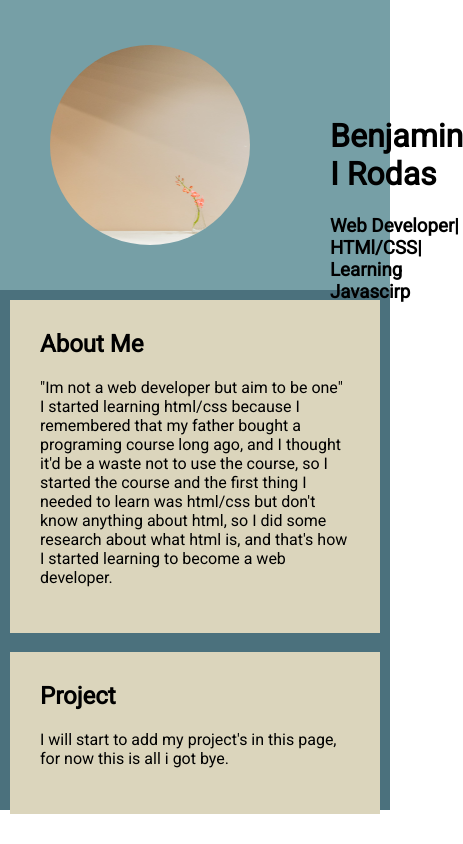
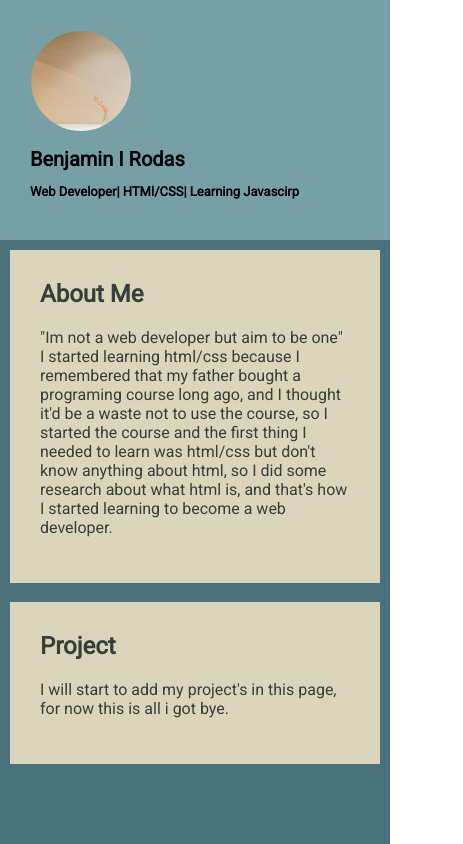
Before and after one commit to Benjaminrodas28/profile, a plain HTML site: page index.html in a window 390 px wide. Shown: the top 844 px of the page, 463 px wide, since content can reach past the window. Drawn offline with Linux system fonts and the light colour scheme.

Commit message:
fix the profile icon and name/skill  placement and

```diff
--- a/index.html
+++ b/index.html
@@ -17,22 +17,22 @@
     <title>about me</title>
   </head>
   <body>
-    <header class="header">
-      <div class="flex-box-holder">
-        <div class="profile-picture-holder">
-          <img
-            class="profile"
-            src="./image/mitchell-luo-_A1pTfsMNY4-unsplash.jpg"
-            alt=""
-          />
-        </div>
+    <header>
+      <div class="profile-holder">
+        <img
+          class="picture"
+          src="./image/mitchell-luo-_A1pTfsMNY4-unsplash 2.jpg"
+          alt=""
+        />
 
-        <div class="set-of-skill">
-          <h1>Benjamin I Rodas</h1>
-          <h3>Web Developer| HTMl/CSS| Learning Javascirp</h3>
+        <div class="info-container">
+          <h1 class="name-heading">Benjamin I Rodas</h1>
+          <h3 class="skill">Web Developer| HTMl/CSS| Learning Javascirp</h3>
         </div>
       </div>
     </header>
+
+    <!-- About Me -->
     <main class="main-section-holder">
       <section class="about-me-container">
         <div class="test1">
--- a/style.css
+++ b/style.css
@@ -5,12 +5,163 @@ body {
   font-family: "Roboto", sans-serif;
 }
 
-/* golbal */
+header {
+  width: 100%;
+  background-color: rgba(61, 119, 129, 0.705);
+}
+
+.profile-holder {
+  width: auto;
+  height: 260px;
+  padding: 15px;
+  display: flex;
+}
+
+.main-section-holder {
+  height: 100vh;
+  width: auto;
+  background-color: rgba(29, 77, 92, 0.795);
+  padding: 10px 10px 10px 10px;
+}
+
+.info-container {
+  margin: 65px 0 0 35px;
+}
+/* ~~~~~~~~~~~~~~~~~~GLOBAL~~~~~~~~~~~~~~~~ */
+
+/* ----------porfile--------- */
+
+.picture {
+  width: 150px;
+  height: 150px;
+  border-radius: 7rem;
+  margin: 56px 0 0 15px;
+  top: 20%;
+}
+
+.name-heading {
+}
+
+.skill {
+}
+
+/* -----------main section--------- */
+.test1 {
+  padding: 30px;
+  background-color: rgb(219, 213, 188);
+}
+
+.heading {
+  margin: 0 0 20px;
+  color: rgb(54, 63, 60);
+}
+
+.paragraph {
+  font-family: "Roboto", sans-serif;
+  color: rgb(54, 63, 60);
+}
+
+.project {
+  padding: 30px;
+  background-color: rgb(219, 213, 188);
+  color: rgb(54, 63, 60);
+}
+
+.project-heading {
+  margin: 0 0 20px;
+}
+
+/* ----------media query------------- */
+
+@media only screen and (max-width: 514px) {
+  .info-container {
+    margin: 15px 0 0 45px;
+  }
+
+  .picture {
+    width: 150px;
+    height: 150px;
+    border-radius: 7rem;
+    margin: 56px 0 0 15px;
+    top: 20%;
+  }
+
+  .name-heading {
+    font-size: 35px;
+    margin: 45px 0 0 0;
+    /* position: absolute;
+    top: 35px; */
+  }
+
+  .skill {
+    font-size: 18px;
+    /* margin: 0 0 0 44px; */
+    /* position: absolute;
+    float: left;
+    right: 30px;
+    top: 25%; */
+  }
+}
+
+@media only screen and (max-width: 468px) {
+  .profile-holder {
+    height: 210px;
+  }
+
+  header {
+    height: auto;
+  }
+
+  .picture {
+    width: 100px;
+    height: 100px;
+    margin: 16px;
+  }
+  .info-container {
+    margin: 15px;
+    height: 120px;
+    position: absolute;
+    top: 87px;
+  }
+
+  .name-heading {
+    font-size: 20px;
+  }
+
+  .skill {
+    font-size: 13px;
+  }
+}
+
+/* .profile {
+  float: left;
+  margin: 25px 30px;
+  width: 150px;
+  height: 150px;
+  border-radius: 10rem;
+}
+
+.name-heading {
+  color: rgb(54, 63, 60);
+  height: 50px;
+  margin: 40px;
+  text-align: center;
+}
+
+.skill {
+  color: rgb(54, 63, 60);
+  height: 50px;
+  text-align: center;
+} */
+
+/* .set-of-skill {
+  margin: 5rem 30px;
+}
 
 header {
   width: auto;
   height: 290px;
-  background-color: rgba(61, 119, 129, 0.705);
+
   padding: 0 0 0 0;
 }
 
@@ -18,54 +169,5 @@ header {
   display: flex;
   flex-direction: row;
   height: 100%;
-}
-
-.profile-picture-holder {
-  width: 300px;
-  height: 290px;
-}
-
-.profile {
-  margin: 45px 50px;
-  width: 200px;
-  height: 200px;
-  border-radius: 10rem;
-}
-
-.set-of-skill {
-  margin: 6rem 30px;
-}
-
-/* header-info */
-
-.main-section-holder {
-  height: 500px;
-  background-color: rgba(29, 77, 92, 0.795);
-  padding: 10px 10px 10px 10px;
-}
-
-.test1 {
-  width: auto;
-  height: auto;
-  padding: 30px;
-  background-color: rgb(219, 213, 188);
-}
-
-.heading {
-  margin: 0 0 20px;
-}
-
-.paragraph {
-  font-family: "Roboto", sans-serif;
-}
-
-.project {
-  width: auto;
-  height: auto;
-  padding: 30px;
-  background-color: rgb(219, 213, 188);
-}
-
-.project-heading {
-  margin: 0 0 20px;
-}
+  width: 100vh;
+} */
```
